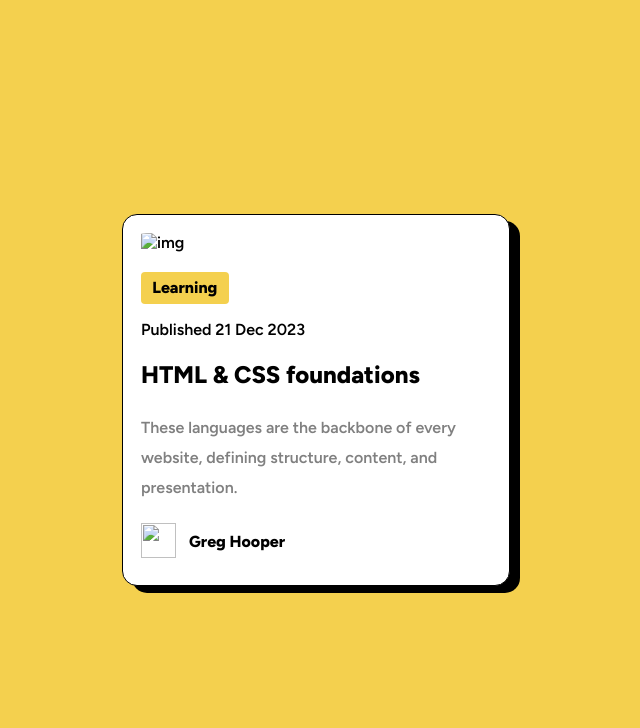
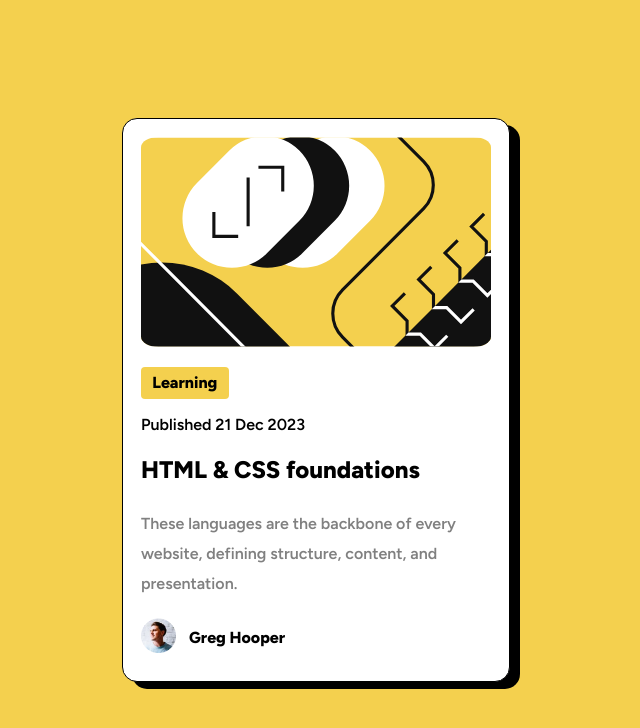
Before and after one commit to AleprosDev/challenges-blog-preview-card, a plain HTML site: page index.html in a window 1280 px wide. Shown: the whole page, without its empty margins (324-964 px from the left). Drawn offline with Linux system fonts and the light colour scheme; the site is published under a folder, as on GitHub Pages, so addresses that start at the root find nothing.

Commit message:
Update index.html

```diff
--- a/index.html
+++ b/index.html
@@ -27,7 +27,7 @@
   <div class="box">
     <section class="card">
 
-      <img src="/assets/images/illustration-article.svg" alt="img" class="img_medio">
+      <img src="assets/images/illustration-article.svg" alt="img" class="img_medio">
       <div>
       <p class="tag">Learning</p>
       </div>
@@ -39,7 +39,7 @@
       <p class="text">These languages are the backbone of every website, defining structure, content, and presentation.</p>
 
       <div class="avatar">
-        <img src="/assets/images/image-avatar.webp" alt="" srcset="">
+        <img src="assets/images/image-avatar.webp" alt="" srcset="">
         <p>Greg Hooper</p>
       </div>
 
```
